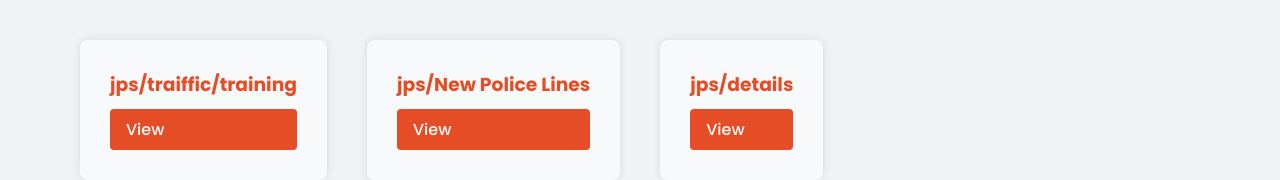
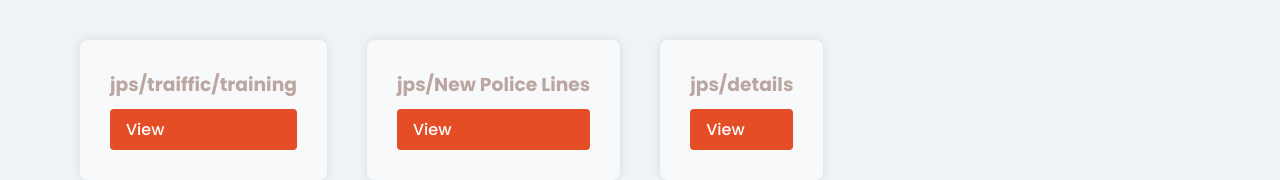
Before and after one commit to Yash43211234/Jharkhand_Police-Web-Application, a React (Create React App) app: page /Welfare in a window 1280 px wide. Shown: the part 647-827 px from the top of the page. Built offline with nearby package versions, Linux system fonts and the light colour scheme.

Commit message:
testing by kartik

```diff
--- a/src/components/welfare.css
+++ b/src/components/welfare.css
@@ -59,7 +59,7 @@ body {
   }
 
   .medalview h3 {
-    color: #e44d26;
+    color: #bba6a1;
   }
 
   .btn-dp {
```
